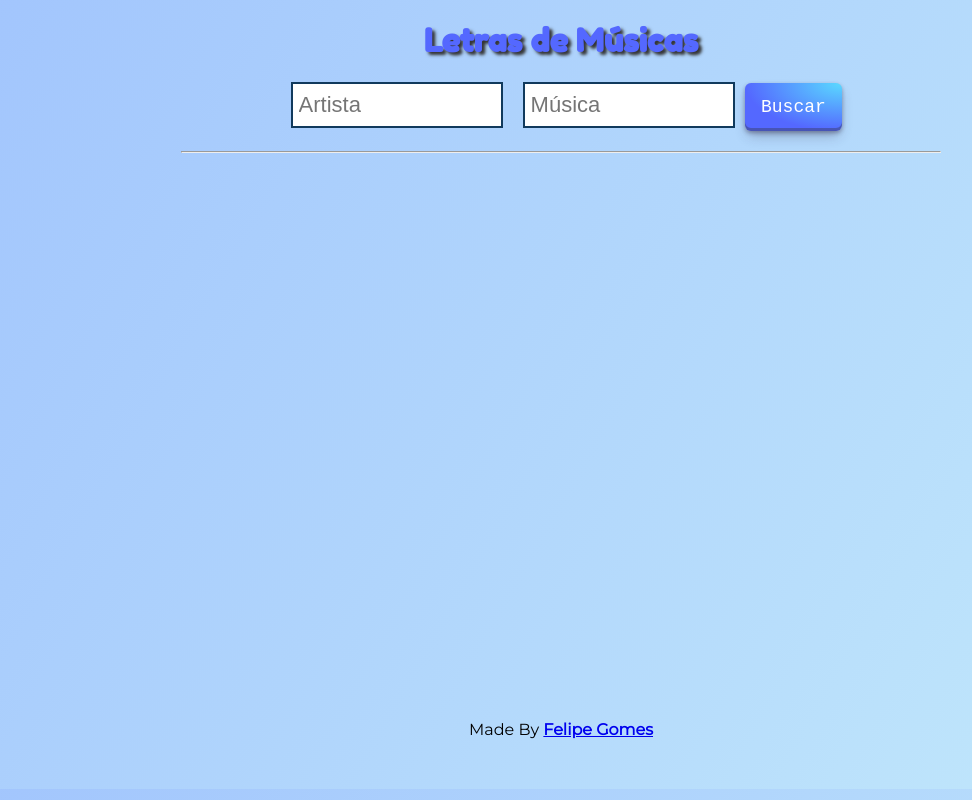
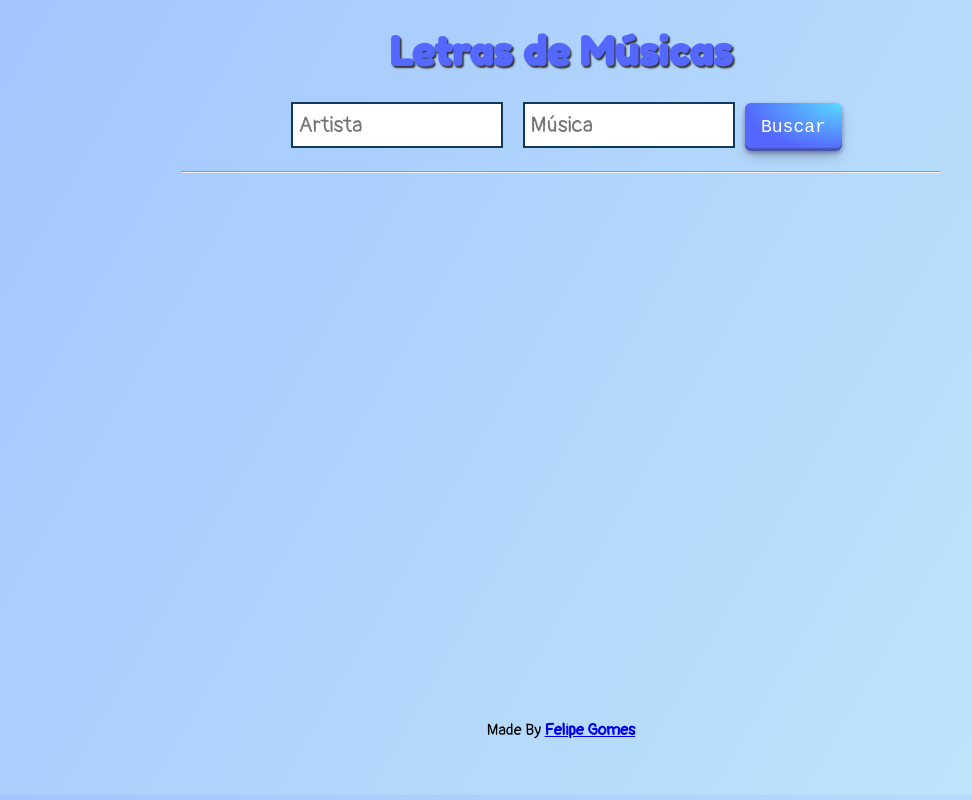
Before and after one commit to f3gomes/react-lyrics-vite-app, a React (Vite) app: page / in a window 1280 px wide. Shown: the whole page, without its empty margins (79-1051 px from the left). Built offline with nearby package versions, Linux system fonts and the light colour scheme.

Commit message:
update font style

```diff
--- a/src/styles/global.css
+++ b/src/styles/global.css
@@ -1,4 +1,10 @@
 @import url("https://fonts.googleapis.com/css2?family=Fredoka+One&family=Montserrat&display=swap");
+@import url("https://fonts.googleapis.com/css2?family=Pangolin&display=swap");
+
+/*
+font-family: 'Pangolin', cursive;
+font-family: 'Fredoka One', cursive;
+*/
 
 body {
   background-image: linear-gradient(120deg, #a1c4fd 0%, #c2e9fb 100%);
@@ -8,13 +14,14 @@ body {
   min-height: 95vh;
   height: auto;
   text-align: center;
-  font-family: "Montserrat", sans-serif;
+  font-family: 'Pangolin', cursive;
 }
 
 h1 {
-  font-family: "Fredoka One", cursive;
+  font-family: 'Fredoka One', cursive;
+  font-size: 40px;
   color: #5468ff;
-  text-shadow: #333 0.1em 0.1em 0.1em;
+  text-shadow: #333 0.04em 0.04em 0.04em;
 }
 
 pre {
@@ -29,6 +36,7 @@ hr {
 }
 
 .inp {
+  font-family: 'Pangolin', cursive;
   width: 200px;
   height: 40px;
   border: 2px solid #113a5d;
@@ -43,7 +51,7 @@ footer {
   bottom: 0;
   height: 10vh;
   width: 100%;
-  overflow:hidden;
+  overflow: hidden;
 }
 
 .footer-position {
@@ -128,7 +136,7 @@ footer {
   background-color: #333;
   height: 100%;
   width: 8px;
-	margin: 1px;
+  margin: 1px;
   display: inline-block;
 
   -webkit-animation: sk-stretchdelay 1.2s infinite ease-in-out;
@@ -141,8 +149,8 @@ footer {
 }
 
 .spinner .rect3 {
-  -webkit-animation-delay: -1.0s;
-  animation-delay: -1.0s;
+  -webkit-animation-delay: -1s;
+  animation-delay: -1s;
 }
 
 .spinner .rect4 {
@@ -156,17 +164,25 @@ footer {
 }
 
 @-webkit-keyframes sk-stretchdelay {
-  0%, 40%, 100% { -webkit-transform: scaleY(0.4) }
-  20% { -webkit-transform: scaleY(1.0) }
+  0%,
+  40%,
+  100% {
+    -webkit-transform: scaleY(0.4);
+  }
+  20% {
+    -webkit-transform: scaleY(1);
+  }
 }
 
 @keyframes sk-stretchdelay {
-  0%, 40%, 100% {
+  0%,
+  40%,
+  100% {
     transform: scaleY(0.4);
     -webkit-transform: scaleY(0.4);
-  }  20% {
-    transform: scaleY(1.0);
-    -webkit-transform: scaleY(1.0);
   }
-
+  20% {
+    transform: scaleY(1);
+    -webkit-transform: scaleY(1);
+  }
 }
```
